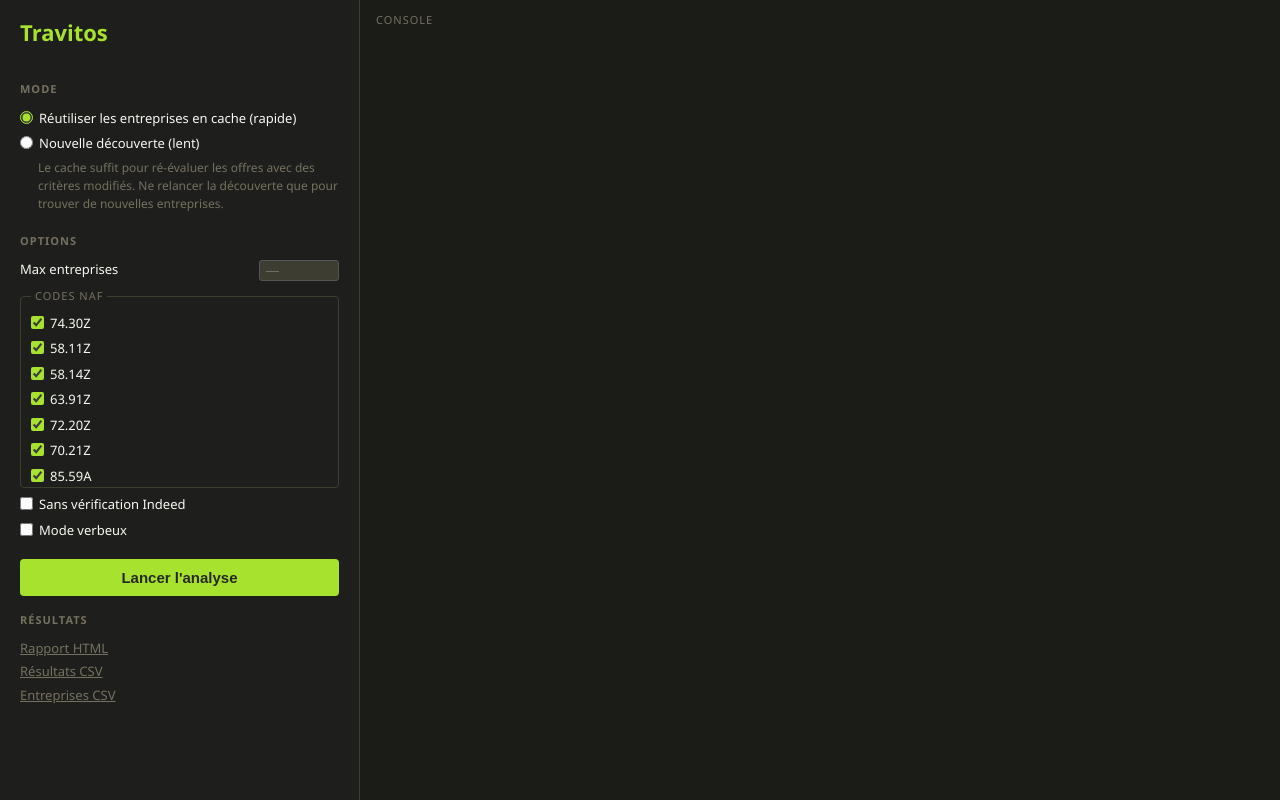
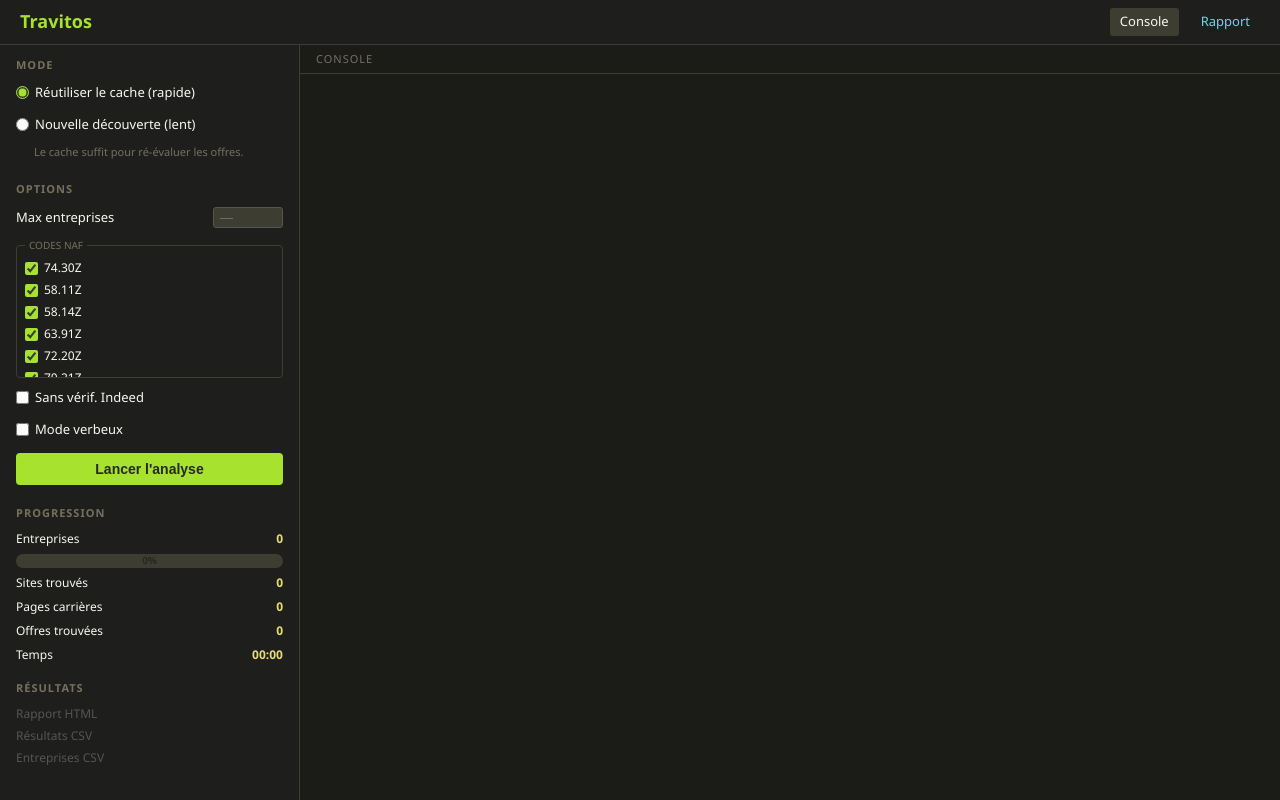
Before and after one commit to GeremC/Travitos, a Flask app: page / in a window 1280 px wide. Run offline with Flask 2, Linux system fonts and the light colour scheme.

Commit message:
GUI: package gui_app/, progression + rapport iframe

```diff
--- /dev/null
+++ b/gui_app/server.py
@@ -0,0 +1,96 @@
+"""Flask server : routes, SSE, sous-processus du scan."""
+
+import json
+import os
+import subprocess
+import sys
+import threading
+from pathlib import Path
+from queue import Queue
+
+from flask import Flask, Response, jsonify, render_template, request, send_from_directory
+
+import config
+
+RACINE = Path(__file__).resolve().parent.parent
+SORTIE = RACINE / "sortie"
+
+app = Flask(__name__, template_folder=RACINE / "templates")
+
+process = None
+output_queue = Queue()
+
+
+def run_scan(args_list):
+    global process
+    env = os.environ.copy()
+    process = subprocess.Popen(
+        [sys.executable, str(RACINE / "main.py")] + args_list,
+        stdout=subprocess.PIPE, stderr=subprocess.STDOUT,
+        env=env, text=True, bufsize=1,
+    )
+    for line in process.stdout:
+        output_queue.put(line)
+    process.wait()
+    output_queue.put(None)
+    process = None
+
+
+@app.route("/")
+def index():
+    return render_template("gui.html", naf_codes=config.NAF_CODES)
+
+
+@app.route("/run", methods=["POST"])
+def run():
+    global process, output_queue
+    if process is not None:
+        return jsonify({"error": "Un scan est déjà en cours"}), 409
+
+    data = request.get_json()
+    args = ["--mode", data.get("mode", "reprise")]
+
+    max_ent = data.get("max_entreprises", "")
+    if max_ent:
+        args.extend(["--max-entreprises", str(max_ent)])
+
+    naf = data.get("naf", [])
+    if naf:
+        args.extend(["--naf"] + naf)
+
+    if data.get("sans_indeed"):
+        args.append("--sans-indeed-check")
+    if data.get("verbeux"):
+        args.append("-v")
+
+    while not output_queue.empty():
+        output_queue.get()
+
+    threading.Thread(target=run_scan, args=(args,), daemon=True).start()
+    return jsonify({"status": "ok"})
+
+
+@app.route("/stream")
+def stream():
+    def generate():
+        while True:
+            line = output_queue.get()
+            if line is None:
+                break
+            yield f"data: {json.dumps(line.rstrip())}\n\n"
+        yield "data: null\n\n"
+    return Response(generate(), mimetype="text/event-stream")
+
+
+@app.route("/sortie/<path:filename>")
+def sortie_files(filename):
+    return send_from_directory(SORTIE, filename)
+
+
+@app.route("/rapport-existe")
+def rapport_existe():
+    return jsonify({
+        "rapport": (SORTIE / "rapport.html").exists(),
+        "resultats": (SORTIE / "resultats.csv").exists(),
+        "entreprises": (SORTIE / "entreprises.csv").exists(),
+    })
--- a/templates/gui.html
+++ b/templates/gui.html
@@ -8,80 +8,102 @@
 *, *::before, *::after { box-sizing: border-box; margin: 0; padding: 0; }
 html, body { height: 100%; }
 body {
-  background: #272822; color: #f8f8f2; font: 14px/1.5 'Segoe UI', system-ui, sans-serif;
+  background: #272822; color: #f8f8f2;
+  font: 14px/1.5 'Segoe UI', system-ui, sans-serif;
   display: flex; flex-direction: column; overflow: hidden;
 }
-a { color: #66d9ef; }
-a.disabled { color: #75715e; pointer-events: none; }
+a { color: #66d9ef; text-decoration: none; }
+a:hover { text-decoration: underline; }
 
-.container {
-  display: flex; flex: 1; min-height: 0; gap: 0;
+/* Barre du haut */
+header {
+  display: flex; align-items: center; gap: 16px;
+  padding: 8px 20px; background: #1e1f1c;
+  border-bottom: 1px solid #3e3d32; flex-shrink: 0;
 }
-.panel {
-  display: flex; flex-direction: column; padding: 16px 20px; overflow-y: auto;
+header h1 { font-size: 18px; color: #a6e22e; font-weight: 700; }
+header nav { margin-left: auto; display: flex; gap: 12px; }
+header nav a { font-size: 13px; padding: 4px 10px; border-radius: 3px; }
+header nav a.active { background: #3e3d32; color: #f8f8f2; pointer-events: none; }
+
+/* Corps : config + progression à gauche, contenu principal à droite */
+.container { display: flex; flex: 1; min-height: 0; }
+
+/* Panneau gauche : configuration + progression */
+aside {
+  width: 300px; min-width: 300px; background: #1e1f1c;
+  border-right: 1px solid #3e3d32; display: flex; flex-direction: column;
+  overflow-y: auto; padding: 12px 16px; gap: 8px;
 }
-aside.panel {
-  width: 360px; min-width: 360px; background: #1e1f1c;
-  border-right: 1px solid #3e3d32;
+aside h2 {
+  font-size: 11px; text-transform: uppercase; letter-spacing: 1px;
+  color: #75715e; margin-top: 8px;
 }
-main.panel { flex: 1; background: #1b1c18; }
-
-h1 { font-size: 22px; font-weight: 700; color: #a6e22e; margin-bottom: 16px; }
-h2 {
-  font-size: 11px; text-transform: uppercase; letter-spacing: 1px;
-  color: #75715e; margin: 16px 0 8px;
-}
-section + section { margin-top: 4px; }
+aside h2:first-child { margin-top: 0; }
 
 label, .label {
-  display: flex; align-items: flex-start; gap: 6px;
-  cursor: pointer; padding: 3px 0; font-size: 13px;
+  display: flex; align-items: center; gap: 6px;
+  cursor: pointer; padding: 2px 0; font-size: 13px;
 }
 label:hover { color: #e6db74; }
-input[type="radio"], input[type="checkbox"] { accent-color: #a6e22e; margin-top: 2px; }
+input[type="radio"], input[type="checkbox"] { accent-color: #a6e22e; }
 input[type="number"] {
-  width: 80px; margin-left: auto; background: #3e3d32; border: 1px solid #555;
+  width: 70px; margin-left: auto; background: #3e3d32; border: 1px solid #555;
   color: #f8f8f2; padding: 2px 6px; border-radius: 3px; font-size: 13px;
 }
-
-.hint { font-size: 12px; color: #75715e; margin: 2px 0 0 18px; }
+.hint { font-size: 11px; color: #75715e; margin: 0 0 4px 18px; }
 
 fieldset {
-  border: 1px solid #3e3d32; border-radius: 4px; padding: 6px 10px;
-  max-height: 200px; overflow-y: auto; margin: 4px 0;
+  border: 1px solid #3e3d32; border-radius: 4px; padding: 4px 8px;
+  max-height: 140px; overflow-y: auto;
 }
-fieldset::-webkit-scrollbar { width: 6px; }
-fieldset::-webkit-scrollbar-track { background: transparent; }
+fieldset::-webkit-scrollbar { width: 5px; }
 fieldset::-webkit-scrollbar-thumb { background: #555; border-radius: 3px; }
-legend {
-  font-size: 11px; text-transform: uppercase; letter-spacing: 1px;
-  color: #75715e; padding: 0 4px;
+legend { font-size: 10px; text-transform: uppercase; color: #75715e; padding: 0 4px; }
+fieldset label { font-size: 12px; }
+
+button#run-btn {
+  margin: 4px 0; width: 100%; padding: 8px;
+  background: #a6e22e; color: #272822; border: none; border-radius: 4px;
+  font-size: 14px; font-weight: 700; cursor: pointer; transition: .15s;
+}
+button#run-btn:hover { background: #b8f33e; }
+button#run-btn:disabled { background: #555; color: #888; cursor: not-allowed; }
+
+/* Progression */
+#progress { display: flex; flex-direction: column; gap: 6px; }
+.stat-row { display: flex; justify-content: space-between; font-size: 12px; }
+.stat-row .val { color: #e6db74; font-weight: 600; }
+.bar {
+  height: 14px; background: #3e3d32; border-radius: 7px; overflow: hidden;
+  position: relative;
+}
+.bar-fill {
+  height: 100%; background: #a6e22e; border-radius: 7px;
+  transition: width .3s; width: 0%;
+}
+.bar-label {
+  position: absolute; inset: 0; display: flex; align-items: center;
+  justify-content: center; font-size: 10px; font-weight: 600; color: #272822;
 }
 
-button {
-  margin-top: 16px; width: 100%; padding: 10px;
-  background: #a6e22e; color: #272822; border: none; border-radius: 4px;
-  font-size: 15px; font-weight: 700; cursor: pointer; transition: .15s;
-}
-button:hover { background: #b8f33e; }
-button:disabled { background: #555; color: #888; cursor: not-allowed; }
-
-#resultats ul { list-style: none; margin-top: 4px; }
-#resultats li { padding: 2px 0; font-size: 13px; }
+/* Panneau principal : console ou rapport */
+main { flex: 1; display: flex; flex-direction: column; min-width: 0; }
 
 /* Console */
-#console { padding: 12px 16px; }
+#console { display: flex; flex-direction: column; flex: 1; min-height: 0; }
 #console-header {
+  padding: 6px 16px; background: #1b1c18;
   font-size: 11px; text-transform: uppercase; letter-spacing: 1px;
-  color: #75715e; margin-bottom: 8px; flex-shrink: 0;
+  color: #75715e; border-bottom: 1px solid #3e3d32; flex-shrink: 0;
 }
 #output {
-  flex: 1; overflow-y: auto; white-space: pre-wrap; word-break: break-all;
+  flex: 1; overflow-y: auto; padding: 8px 16px;
+  white-space: pre-wrap; word-break: break-all;
   font: 13px/1.4 'Cascadia Code', 'Fira Code', 'Consolas', monospace;
-  color: #f8f8f2;
+  background: #1b1c18;
 }
 #output::-webkit-scrollbar { width: 8px; }
-#output::-webkit-scrollbar-track { background: transparent; }
 #output::-webkit-scrollbar-thumb { background: #555; border-radius: 4px; }
 
 .line-info  { color: #f8f8f2; }
@@ -90,58 +112,87 @@ button:disabled { background: #555; color: #888; cursor: not-allowed; }
 .line-succ  { color: #a6e22e; }
 .line-label  { color: #75715e; }
 .line-debug  { color: #75715e; }
-.line-em { color: #66d9ef; }
+
+/* Rapport */
+#rapport { display: none; flex: 1; flex-direction: column; }
+#rapport iframe {
+  flex: 1; border: none; background: #fff; width: 100%;
+}
+#rapport.visible, #console.visible { display: flex; }
+
+/* Résultats */
+#resultats ul { list-style: none; display: flex; flex-direction: column; gap: 2px; }
+#resultats li { font-size: 12px; padding: 1px 0; }
+#resultats a.disabled { color: #555; pointer-events: none; }
 </style>
 </head>
 <body>
+
+<header>
+  <h1>Travitos</h1>
+  <nav>
+    <a href="#" id="tab-console" class="active">Console</a>
+    <a href="#" id="tab-rapport" class="disabled">Rapport</a>
+  </nav>
+</header>
+
 <div class="container">
-  <aside class="panel">
-    <h1>Travitos</h1>
-
-    <section>
+  <!-- Panneau gauche : config + progression -->
+  <aside>
     <h2>Mode</h2>
     <label><input type="radio" name="mode" value="reprise" checked>
-        Réutiliser les entreprises en cache (rapide)</label>
+      Réutiliser le cache (rapide)</label>
     <label><input type="radio" name="mode" value="complet">
       Nouvelle découverte (lent)</label>
-      <p class="hint">Le cache suffit pour ré-évaluer les offres avec des critères modifiés. Ne relancer la découverte que pour trouver de nouvelles entreprises.</p>
-    </section>
+    <p class="hint">Le cache suffit pour ré-évaluer les offres.</p>
 
-    <section>
     <h2>Options</h2>
     <label>Max entreprises
       <input type="number" name="max_entreprises" min="1" placeholder="—">
     </label>
-
     <fieldset>
       <legend>Codes NAF</legend>
       {% for code, (label, _) in naf_codes.items() %}
       <label><input type="checkbox" name="naf" value="{{ code }}" checked>
-          <span title="{{ label }}">{{ code }}</span></label>
+        {{ code }}</label>
       {% endfor %}
     </fieldset>
-
     <label><input type="checkbox" name="sans_indeed">
-        Sans vérification Indeed</label>
+      Sans vérif. Indeed</label>
     <label><input type="checkbox" name="verbeux">
       Mode verbeux</label>
-    </section>
 
     <button id="run-btn">Lancer l'analyse</button>
 
-    <section id="resultats">
+    <h2>Progression</h2>
+    <div id="progress">
+      <div class="stat-row"><span>Entreprises</span><span class="val" id="p-entreprises">0</span></div>
+      <div class="bar"><div class="bar-fill" id="p-bar"></div><div class="bar-label" id="p-pct">0%</div></div>
+      <div class="stat-row"><span>Sites trouvés</span><span class="val" id="p-sites">0</span></div>
+      <div class="stat-row"><span>Pages carrières</span><span class="val" id="p-carrieres">0</span></div>
+      <div class="stat-row"><span>Offres trouvées</span><span class="val" id="p-offres">0</span></div>
+      <div class="stat-row"><span>Temps</span><span class="val" id="p-temps">00:00</span></div>
+    </div>
+
     <h2>Résultats</h2>
+    <div id="resultats">
       <ul>
         <li><a href="/sortie/rapport.html" id="link-rapport" class="disabled">Rapport HTML</a></li>
         <li><a href="/sortie/resultats.csv" id="link-resultats" class="disabled">Résultats CSV</a></li>
         <li><a href="/sortie/entreprises.csv" id="link-entreprises" class="disabled">Entreprises CSV</a></li>
       </ul>
-    </section>
+    </div>
   </aside>
 
-  <main class="panel" id="console">
+  <!-- Panneau principal : console / rapport -->
+  <main>
+    <div id="console" class="visible">
       <div id="console-header">Console</div>
       <div id="output"></div>
+    </div>
+    <div id="rapport">
+      <iframe id="rapport-frame" src="about:blank"></iframe>
+    </div>
   </main>
 </div>
 
@@ -149,13 +200,52 @@ button:disabled { background: #555; color: #888; cursor: not-allowed; }
 (function() {
   const runBtn = document.getElementById('run-btn');
   const output = document.getElementById('output');
+  const tabConsole = document.getElementById('tab-console');
+  const tabRapport = document.getElementById('tab-rapport');
+  const panelConsole = document.getElementById('console');
+  const panelRapport = document.getElementById('rapport');
+  const rapportFrame = document.getElementById('rapport-frame');
   const links = {
     rapport: document.getElementById('link-rapport'),
     resultats: document.getElementById('link-resultats'),
     entreprises: document.getElementById('link-entreprises'),
   };
 
+  // Éléments progression
+  const pEntreprises = document.getElementById('p-entreprises');
+  const pSites = document.getElementById('p-sites');
+  const pCarrieres = document.getElementById('p-carrieres');
+  const pOffres = document.getElementById('p-offres');
+  const pTemps = document.getElementById('p-temps');
+  const pBar = document.getElementById('p-bar');
+  const pPct = document.getElementById('p-pct');
+
   let running = false;
+  let startTime = null;
+  let timerInterval = null;
+  let totalEntreprises = 0;
+  let comptes = { sites: 0, carrieres: 0, offres: 0, traitees: 0 };
+
+  function showTab(name) {
+    tabConsole.classList.toggle('active', name === 'console');
+    tabRapport.classList.toggle('active', name === 'rapport');
+    panelConsole.classList.toggle('visible', name === 'console');
+    panelRapport.classList.toggle('visible', name === 'rapport');
+  }
+
+  tabConsole.addEventListener('click', function(e) {
+    e.preventDefault();
+    showTab('console');
+  });
+
+  tabRapport.addEventListener('click', function(e) {
+    e.preventDefault();
+    if (!tabRapport.classList.contains('disabled')) {
+      // Recharger le rapport à chaque ouverture
+      rapportFrame.src = '/sortie/rapport.html?' + Date.now();
+      showTab('rapport');
+    }
+  });
 
   function log(text, cls) {
     const d = document.createElement('div');
@@ -169,22 +259,81 @@ button:disabled { background: #555; color: #888; cursor: not-allowed; }
     output.innerHTML = '';
   }
 
+  function majTemps() {
+    if (!startTime) return;
+    const s = Math.floor((Date.now() - startTime) / 1000);
+    const m = String(Math.floor(s / 60)).padStart(2, '0');
+    const sec = String(s % 60).padStart(2, '0');
+    pTemps.textContent = m + ':' + sec;
+  }
+
+  function majProgres() {
+    if (totalEntreprises > 0) {
+      const pct = Math.min(100, Math.round(comptes.traitees / totalEntreprises * 100));
+      pBar.style.width = pct + '%';
+      pPct.textContent = pct + '%';
+    }
+    pEntreprises.textContent = comptes.traitees;
+    pSites.textContent = comptes.sites;
+    pCarrieres.textContent = comptes.carrieres;
+    pOffres.textContent = comptes.offres;
+  }
+
+  function extraireProgres(line) {
+    // [X/Y] NOM  statut
+    const m = line.match(/^\s*\[(\d+)\/(\d+)\]/);
+    if (m) {
+      comptes.traitees = parseInt(m[1]);
+      totalEntreprises = parseInt(m[2]);
+      if (line.includes('site +')) comptes.sites++;
+      if (line.includes('carrières +')) comptes.carrieres++;
+      if (line.includes("N'existe plus!")) comptes.traitees = comptes.traitees;
+      majProgres();
+      return;
+    }
+    // X offre(s)
+    const o = line.match(/\b(\d+)\s+offre\(s\)/);
+    if (o) {
+      comptes.offres += parseInt(o[1]);
+      majProgres();
+      return;
+    }
+    // Offres retenues : X
+    const r = line.match(/Offres retenues\s*:\s*(\d+)/);
+    if (r) {
+      comptes.offres = parseInt(r[1]);
+      majProgres();
+    }
+  }
+
   function updateLinks() {
     fetch('/rapport-existe').then(r => r.json()).then(data => {
       for (const [key, el] of Object.entries(links)) {
-        if (data[key]) {
-          el.classList.remove('disabled');
-        } else {
-          el.classList.add('disabled');
+        el.classList.toggle('disabled', !data[key]);
       }
+      if (data.rapport) {
+        tabRapport.classList.remove('disabled');
       }
     }).catch(() => {});
+  }
+
+  function showRapport() {
+    tabRapport.classList.remove('disabled');
+    rapportFrame.src = '/sortie/rapport.html?' + Date.now();
+    showTab('rapport');
   }
 
   function startScan(formData) {
     running = true;
     runBtn.disabled = true;
     clearConsole();
+    showTab('console');
+    comptes = { sites: 0, carrieres: 0, offres: 0, traitees: 0 };
+    totalEntreprises = 0;
+    startTime = Date.now();
+    if (timerInterval) clearInterval(timerInterval);
+    timerInterval = setInterval(majTemps, 1000);
+    majProgres();
     log('Lancement du scan…', 'line-succ');
 
     fetch('/run', {
@@ -204,11 +353,14 @@ button:disabled { background: #555; color: #888; cursor: not-allowed; }
           evtSource.close();
           running = false;
           runBtn.disabled = false;
+          if (timerInterval) clearInterval(timerInterval);
           log('=== Terminé ===', 'line-succ');
           updateLinks();
+          setTimeout(showRapport, 500);
           return;
         }
         const line = JSON.parse(e.data);
+        extraireProgres(line);
         let cls = 'line-info';
         if (line.match(/^\d{2}:\d{2}:\d{2}\s+ERROR\b/))
           cls = 'line-error';
@@ -226,6 +378,7 @@ button:disabled { background: #555; color: #888; cursor: not-allowed; }
         evtSource.close();
         running = false;
         runBtn.disabled = false;
+        if (timerInterval) clearInterval(timerInterval);
         log('Connexion perdue.', 'line-error');
         updateLinks();
       };
@@ -238,14 +391,12 @@ button:disabled { background: #555; color: #888; cursor: not-allowed; }
 
   runBtn.addEventListener('click', function() {
     if (running) return;
-
     const mode = document.querySelector('input[name="mode"]:checked').value;
     const maxEnt = document.querySelector('input[name="max_entreprises"]').value;
     const nafCheckboxes = document.querySelectorAll('input[name="naf"]:checked');
     const naf = Array.from(nafCheckboxes).map(cb => cb.value);
     const sansIndeed = document.querySelector('input[name="sans_indeed"]').checked;
     const verbeux = document.querySelector('input[name="verbeux"]').checked;
-
     startScan({ mode, max_entreprises: maxEnt, naf, sans_indeed: sansIndeed, verbeux });
   });
 
```
Also changed, not shown: gui.py (+2 -94 lines), gui_app/__init__.py (added). Lines whose indentation alone changed are shown as unchanged.
